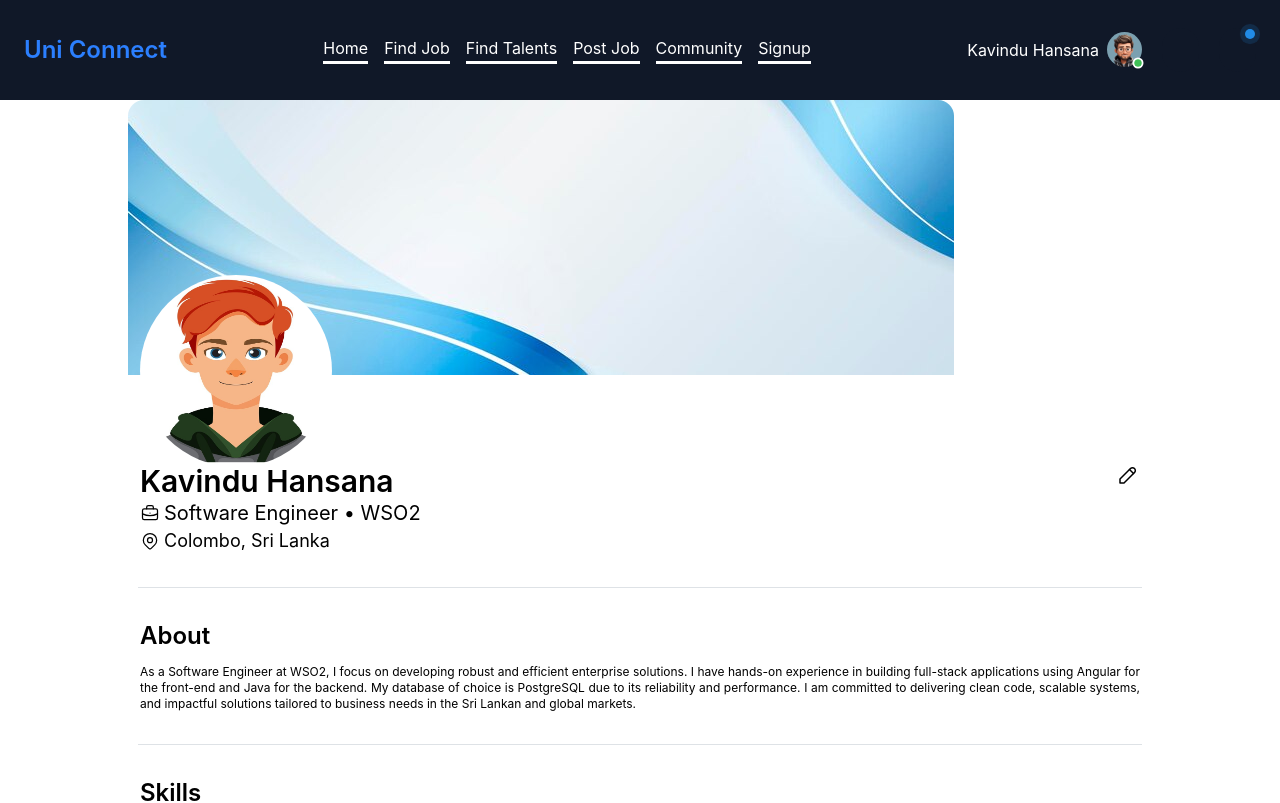
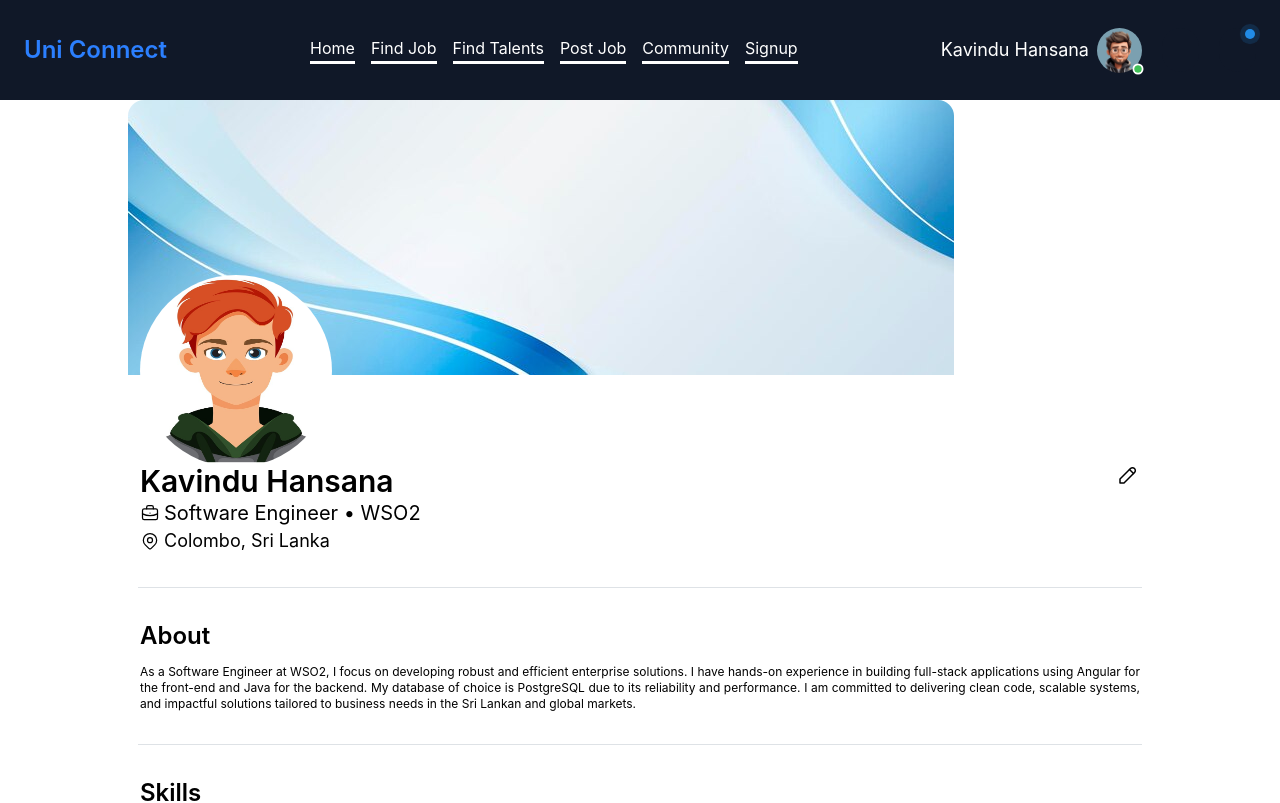
Before and after one commit to kavinduhcolombage/UniConnect_Frontend, a React (Vite) app: page /profile in a window 1280 px wide. Shown: the top 803 px of the page. Built offline with nearby package versions, Linux system fonts and the light colour scheme; some icons are missing.

Commit message:
enhance Header and ProfileMenu components

```diff
--- a/src/layouts/Header.tsx
+++ b/src/layouts/Header.tsx
@@ -15,10 +15,10 @@ const Header = () => {
 
         <div className='flex gap-5 items-center justify-around'>
             <ProfileMenu/>
-            <div className='bg-gray-900 p-1.5 rounded-full'>
+            <div className='bg-gray-900 p-1.5 rounded-full cursor-pointer hover:text-blue-500'>
                 <Settings size={25}/>
             </div>
-            <div className='bg-gray-900 p-1.5 rounded-full flex items-center justify-center'>
+            <div className='bg-gray-900 p-1.5 rounded-full flex items-center justify-center cursor-pointer hover:text-blue-500'>
                 <Indicator inline processing color="blue">
                     <Bell
                         size={25}
--- a/src/layouts/ProfileMenu.tsx
+++ b/src/layouts/ProfileMenu.tsx
@@ -16,13 +16,13 @@ const ProfileMenu = () => {
     const [checked, setChecked] = useState(false);
     const [opened, setOpened] = useState(false);
     return (
-        <Menu shadow="md" width={200} opened={opened} onChange={setOpened}>
+        <Menu trigger="hover" openDelay={100} closeDelay={100} shadow="md" width={200} opened={opened} onChange={setOpened}>
             <Menu.Target>
                 <div className='flex items-center gap-2 cursor-pointer'>
-                    <div>Kavindu Hansana</div>
+                    <div className='text-lg'>Kavindu Hansana</div>
                     <Indicator inline size={11} offset={4} position="bottom-end" color="green" withBorder>
                         <Avatar
-                            size={35}
+                            size={45}
                             src={avatarImage}
                             alt="profile photo"
                         />
@@ -30,20 +30,21 @@ const ProfileMenu = () => {
                 </div>
             </Menu.Target>
 
-            <Menu.Dropdown onChange={() => setOpened(true)}>
+            <Menu.Dropdown className='!border-blue-500 !rounded-2xl !shadow-2xl !shadow-blue-950' onChange={() => setOpened(true)}>
                 <Link to="/profile">
-                    <Menu.Item leftSection={<IconUserCircle size={14} />}>
+                    <Menu.Item className="hover:!text-blue-600" leftSection={<IconUserCircle size={14} />}>
                         Profile
                     </Menu.Item>
                 </Link>
 
-                <Menu.Item leftSection={<IconMessageCircle size={14} />}>
+                <Menu.Item className="hover:!text-blue-600" leftSection={<IconMessageCircle size={14} />}>
                     Messages
                 </Menu.Item>
-                <Menu.Item leftSection={<IconFileText size={14} />}>
+                <Menu.Item className="hover:!text-blue-600" leftSection={<IconFileText size={14} />}>
                     Resume
                 </Menu.Item>
                 <Menu.Item
+                    className="hover:!text-blue-600"
                     leftSection={<IconMoon size={14} />}
                     rightSection={
                         <Switch checked={checked}
```
